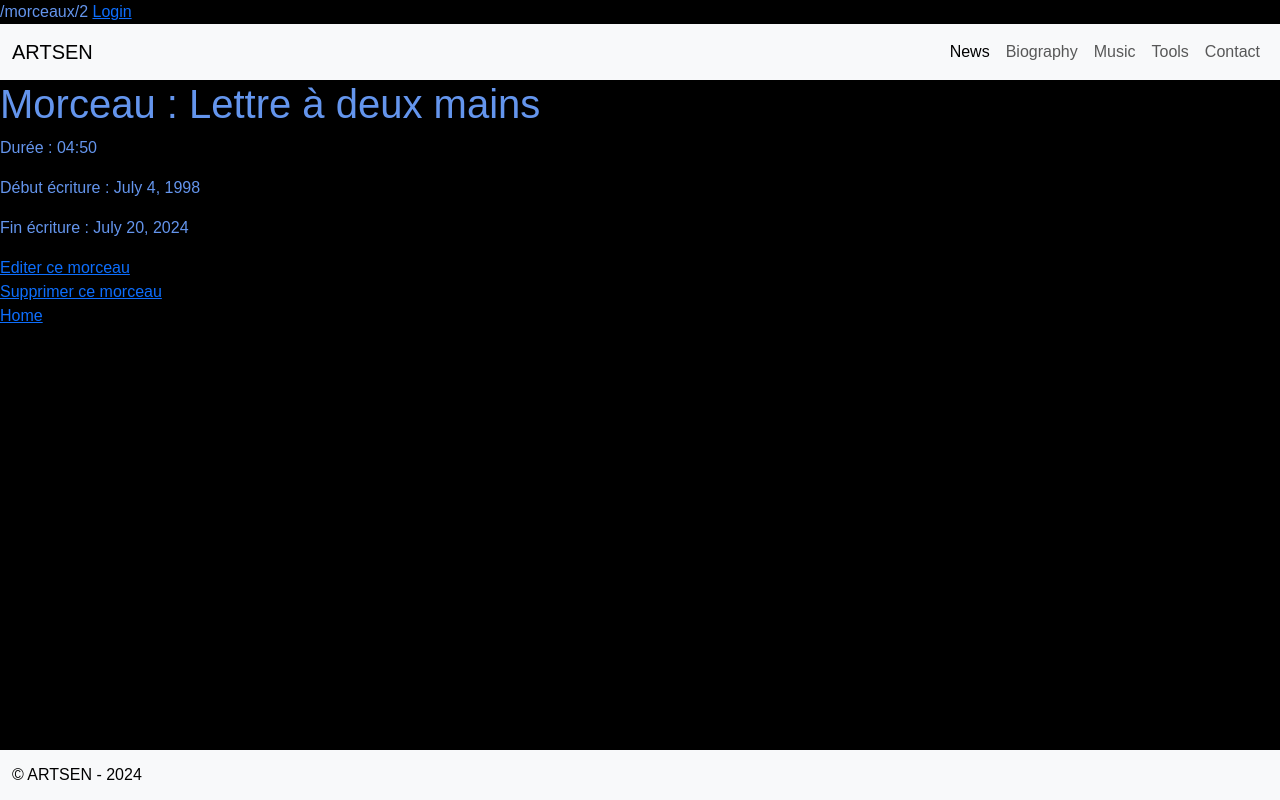
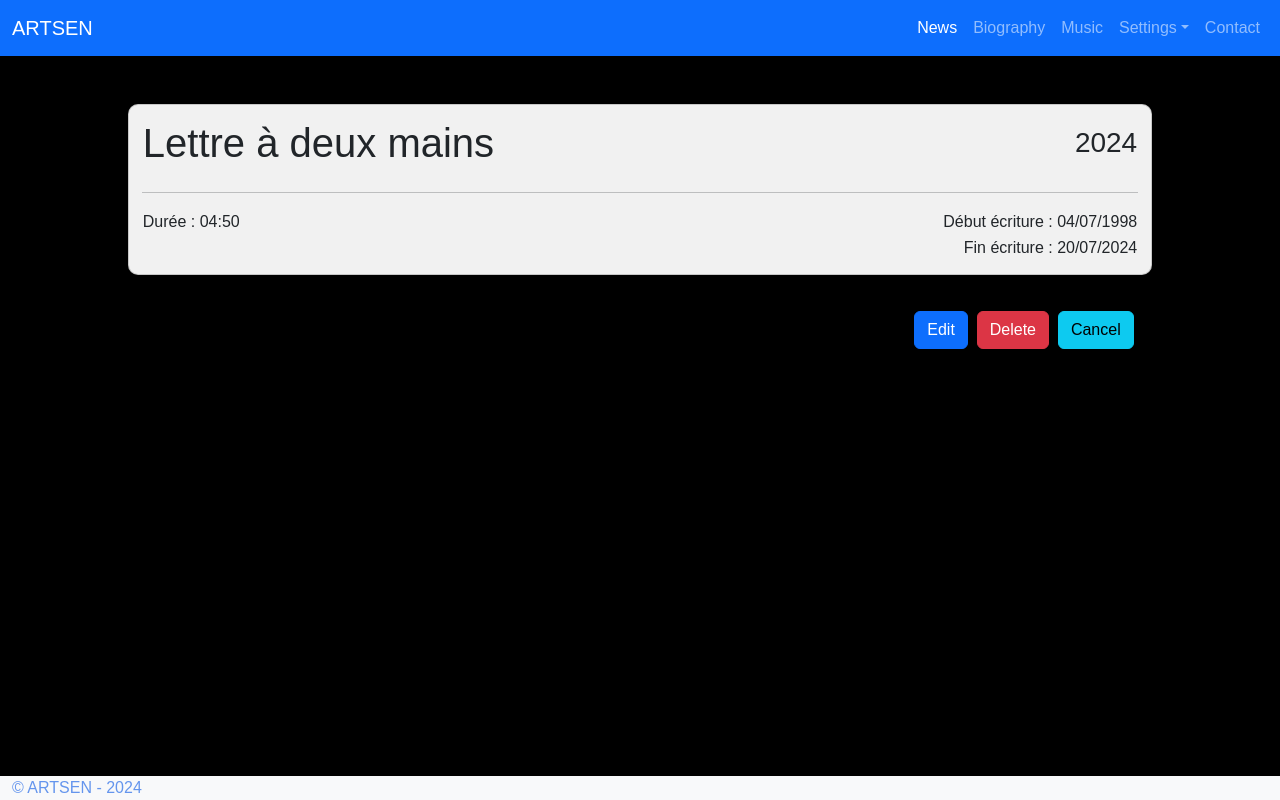
Before and after one commit to Audiothor/Compositions, a Django app: page /morceaux/2 in a window 1280 px wide. Run offline with Django 4.2, Linux system fonts and the light colour scheme; data comes from the database, SQL or seed files in the repository; both versions use the stored data as it was after the commit; some libraries are stand-ins or nearby versions.

Commit message:
add featureA

```diff
--- a/morceaux/admin.py
+++ b/morceaux/admin.py
@@ -1,7 +1,7 @@
 from django.contrib import admin
 from django.contrib.admin import ModelAdmin
 
-from morceaux.models import Morceau,Instrument
+from morceaux.models import Morceau,Instrument,Style
 
 # Register your models here.
 @admin.register(Morceau)
@@ -11,4 +11,8 @@ class MorceauAdmin(ModelAdmin):
     ordering=("date_debut","date_fin","nom")
     search_fields=("nom",)
 
+# Class Instrument : Faire apparaitre dans le Django administration
 admin.site.register(Instrument)
+
+# Class Style : Faire apparaitre dans le Django administration
+admin.site.register(Style)
--- a/morceaux/models.py
+++ b/morceaux/models.py
@@ -1,15 +1,26 @@
 from django.db import models
 
-
+# Instruments
 class Instrument(models.Model):
     nom=models.CharField(
         max_length=200,
-        verbose_name="Nom de l'instrument")
+        verbose_name="Name")
+    repertoire=models.CharField(
+        max_length=250,
+        verbose_name="Directory",null=True, blank=True)
+    def __str__(self) -> str:
+        return f"{self.nom} {self.repertoire}"
+
+# Styles de musiques
+class Style(models.Model):
+    nom=models.CharField(
+        max_length=200,
+        verbose_name="Nom du style")
 
     def __str__(self) -> str:
         return f"{self.nom}"
 
-
+# Morceaux
 class Morceau(models.Model):
     nom=models.CharField(
         max_length=200,
@@ -17,24 +28,23 @@ class Morceau(models.Model):
     duree=models.CharField(
         max_length=5,
         verbose_name="Durée du morceau",
-        default="")
-    date_debut=models.DateField()
-    date_fin=models.DateField()
-    commentaire=models.TextField(
-        default="")
+        null=True, blank=True)
+    date_debut=models.DateField(null=True, blank=True)
+    date_fin=models.DateField(null=True, blank=True)
+    commentaire=models.TextField(null=True, blank=True)
     termine=models.BooleanField(default=False)
     mixe=models.BooleanField(default=False)
-    documentation=models.BooleanField()
+    documentation=models.BooleanField(default=False)
     fichier_documentation=models.CharField(
         max_length=255,
-        default="")
+        null=True, blank=True)
     support=models.CharField(
         max_length=20,
-        default="")
+        null=True, blank=True)
     liste_instruments=models.ForeignKey(Instrument,on_delete=models.CASCADE)
     type=models.CharField(
         max_length=30,
-        default="")
+        null=True, blank=True)
 
     def __str__(self) -> str:
         return f"{self.nom} {self.duree} - {self.date_fin}"
--- a/morceaux/urls.py
+++ b/morceaux/urls.py
@@ -5,6 +5,7 @@ urlpatterns = [
     path('<int:id>', views.detail,name="detail"),
     path('',views.morceaux_list,name="morceaux"),
     path('instruments',views.instruments_list,name="instruments"),
+    path('styles',views.styles_list,name="styles"),
     path('morceau_nouveau',views.morceau_nouveau,name="morceau_nouveau"),
     path('morceau_editer/<int:id>',views.morceau_editer,name="morceau_editer"),
     path('morceau_supprimer/<int:id>',views.morceau_supprimer,name="morceau_supprimer")
--- a/morceaux/views.py
+++ b/morceaux/views.py
@@ -2,7 +2,7 @@ from django.contrib.auth.decorators import login_required
 from django.shortcuts import render, get_object_or_404,redirect
 from django.forms import modelform_factory
 
-from morceaux.models import Morceau,Instrument
+from morceaux.models import Morceau,Instrument,Style
 
 def detail(request, id):
     morceau=get_object_or_404(Morceau,pk=id)
@@ -11,6 +11,10 @@ def detail(request, id):
 def instruments_list(request):
     instruments=Instrument.objects.all()
     return render(request, template_name="morceaux/instruments_list.html",context={"instruments":instruments})
+
+def styles_list(request):
+    styles=Style.objects.all()
+    return render(request, template_name="morceaux/styles_list.html",context={"styles":styles})
 
 def morceaux_list(request):
     morceaux=Morceau.objects.all()
--- a/templates/base.html
+++ b/templates/base.html
@@ -18,18 +18,17 @@
         {% endif %}
     </head>
     <body>
-        {{request.get_full_path}}
-        {% if user.is_authenticated %}
-            Logged in as : {{ user.get_username }}
-            <form method="POST" action="{% url 'logout' %}" style="float:right">
-                {% csrf_token %}
-                <button type="submit">Logout</button>
-            </form>
-        {% else %}
-            <a href="{% url 'login' %}">Login</a>
+        <!-- {{request.get_full_path}} -->
+        <!-- Alerts ? -->
+        <!-- alert-success, alert-info, alert-warning, alert-danger -->
+        {% if ALERT_TYPE != null %}
+        <div class="alert {{ALERT_CLASS}} alert-dismissible fade show">
+            <button type="button" class="btn-close" data-bs-dismiss="alert"></button>
+            <strong>{{ALERT_TYPE}} : </strong> {{ALERT_MESSAGE}}
+        </div>
         {% endif %}
 
-        <nav class="navbar navbar-expand-lg navbar-light bg-light">
+        <nav class="navbar navbar-expand-lg navbar-dark bg-primary">
             <div class="container-fluid">
               <a class="navbar-brand" href="/">ARTSEN</a>
               <button class="navbar-toggler" type="button" data-bs-toggle="collapse" data-bs-target="#navbarText" aria-controls="navbarText" aria-expanded="false" aria-label="Toggle navigation">
@@ -46,8 +45,27 @@
                   <li class="nav-item">
                     <a class="nav-link" href="/morceaux">Music</a>
                   </li>
-                  <li class="nav-item">
-                    <a class="nav-link" href="#">Tools</a>
+                  <li class="nav-item dropdown">
+                    <a class="nav-link dropdown-toggle" href="#" role="button" data-bs-toggle="dropdown">Settings</a>
+                    <ul class="dropdown-menu">
+                      <li><a class="dropdown-item text-dark" href="#">
+                                {% if user.is_authenticated %}
+                                    Logged in as : {{ user.get_username }}
+                                </a></li>
+                                    <form method="POST" action="{% url 'logout' %}">
+                                        {% csrf_token %}
+                                        <!-- <button type="submit">Logout</button>-->
+                                        <li><a class="dropdown-item text-dark" href="{% url 'logout' %}">Logout</a></li>
+                                    </form>
+                                {% else %}
+                                    <a class="dropdown-item text-dark text-left" href="{% url 'login' %}">Login</a>
+                                {% endif %}
+
+                      <li><a class="dropdown-item text-dark" href="#">Import</a></li>
+                      <li><a class="dropdown-item text-dark" href="/morceaux/styles">Styles</a></li>
+                      <li><a class="dropdown-item text-dark" href="/morceaux/instruments">Instruments</a></li>
+                      <li><a class="dropdown-item text-dark" href="#">Config</a></li>
+                    </ul>
                   </li>
                   <li class="nav-item">
                     <a class="nav-link" href="#">Contact</a>
@@ -56,12 +74,10 @@
               </div>
             </div>
         </nav>
-            {% block content %}
-            {% endblock %}
-            <nav class="navbar fixed-bottom navbar-light bg-light">
-                <div class="container-fluid">
-                  <a class="navbar-brand fs-6">&#169 ARTSEN - 2024</a>
-                </div>
-            </nav>
+        {% block content %}
+        {% endblock %}
+        <div class="container-fluid fixed-bottom navbar-light bg-light">
+            <a class="navbar-brand fs-6">&#169 ARTSEN - 2024</a>
+        </div>
     </body>
 </html>
--- a/templates/morceaux/detail.html
+++ b/templates/morceaux/detail.html
@@ -1,14 +1,40 @@
 {% extends "base.html" %}
 
-{% block title %}Welcome{% endblock %}
+{% block title %}ARTSEN{% endblock %}
+
 {% block content %}
-        <h1>Morceau : {{morceau.nom}}</h1>
-        <p>Durée : {{morceau.duree}}</p>
-        <p>Début écriture : {{morceau.date_debut}}</p>
-        <p>Fin écriture : {{morceau.date_fin}}</p>
+<br>
+<br>
+<div class="card">
+    <table style="border-collapse: collapse; width: 100%; height: 18px;border='0'">
+        <tr style="height: 18px;">
+            <td style="width: 50%; height: 18px;"><h1>{{morceau.nom}}</h1></td>
+            <td style="width: 50%; height: 18px; text-align: right;"><h3>{{morceau.date_fin | date:"Y"}}</h3></td>
+        </tr>
+    </table>
+    <hr>
+    <table style="border-collapse: collapse; width: 100%;border='0'">
+        <tr style="height: 18px;">
+            <td style="width: 50%;">Durée : {{morceau.duree}}</td>
+            <td style="width: 50%;text-align: right;">Début écriture : {{morceau.date_debut | date:"d/m/Y"}}</td>
+        </tr>
+        <tr style="height: 12px;">
+            <td style="width: 50%;">&nbsp</td>
+            <td style="width: 50%;text-align: right;">Fin écriture : {{morceau.date_fin | date:"d/m/Y"}}</td>
+        </tr>
+    </table>
+</div>
+<br>
+<div class="card_action">
+    <a class="btn btn-primary" href="{% url 'morceau_editer' morceau.id %}">Edit</a>&nbsp
+    <a class="btn btn-danger" href="{% url 'morceau_supprimer' morceau.id %}">Delete</a>&nbsp
+    <a class="btn btn-info" href="{% url 'index' %}">Cancel</a>
+</div>
 
-        <a href="{% url 'morceau_editer' morceau.id %}">Editer ce morceau</a><br>
-        <a href="{% url 'morceau_supprimer' morceau.id %}">Supprimer ce morceau</a><br>
+{% endblock %}
+<!--
+    <a style="color: black" href="{% url 'morceau_editer' morceau.id %}">Edit</a>
+    <a style="color: black" href="{% url 'morceau_supprimer' morceau.id %}">Delete</a>
+    <a style="color: black" href="{% url 'index' %}">Cancel</a>
 
-        <a href="{% url 'index' %}">Home</a>
-{% endblock %}
+-->
--- a/templates/website/index.html
+++ b/templates/website/index.html
@@ -3,13 +3,13 @@
 
 {% block title %}ARTSEN{% endblock %}
 {% block content %}
-        <h1>ARTSEN - Gestion des compositions</h1>
+        <h1 class="text-center">Gestion des compositions</h1>
         <p>
-            <em>Sélectionner une action ci-dessous</em>
+            <em>Dernières compositions :</em>
         </p>
         <p>
-            <a href="{% url 'welcome' %}">Liste des compositions</a> <br />
             <a href="{% url 'instruments' %}">Liste des instruments</a> <br />
+            <a href="{% url 'styles' %}">Liste des styles</a> <br />
         </p>
         <img src="{% static "website/musique.jpg" %}" width="100px"/>
 {% endblock %}
--- a/website/static/website/style.css
+++ b/website/static/website/style.css
@@ -3,3 +3,35 @@ body {
     color: cornflowerblue;
     background-color: black;
 }
+
+a:visited {
+    color: #FFFFFF; /* Couleur du texte en blanc pour les liens visités */
+}
+
+.card {
+    width: 80%;
+    padding: 1%;
+    background-color: #f1f1f1;
+    border-radius: 10px 10px 10px 10px;
+    display: table;
+    margin: 0 auto;
+}
+
+.card_action {
+    width: 20%;
+    padding: 1%;
+    /* background-color: #f1f1f1; */
+    /* border-radius: 10px 10px 10px 10px; */
+    display: table;
+    margin: 0 auto;
+    margin-right: 10%;
+    text-align: center;
+}
+
+.card_action1 {
+    background-color: #f1f1f1;
+    border-radius: 3px 3px 3px 3px;
+    margin-left: 20px;
+    margin-top: 5px;
+    text-align: right;
+}
```
Also changed, not shown: templates/morceaux/instruments_list.html (+21 -9 lines), website/views.py (+6 -1 lines), db.sqlite3.
